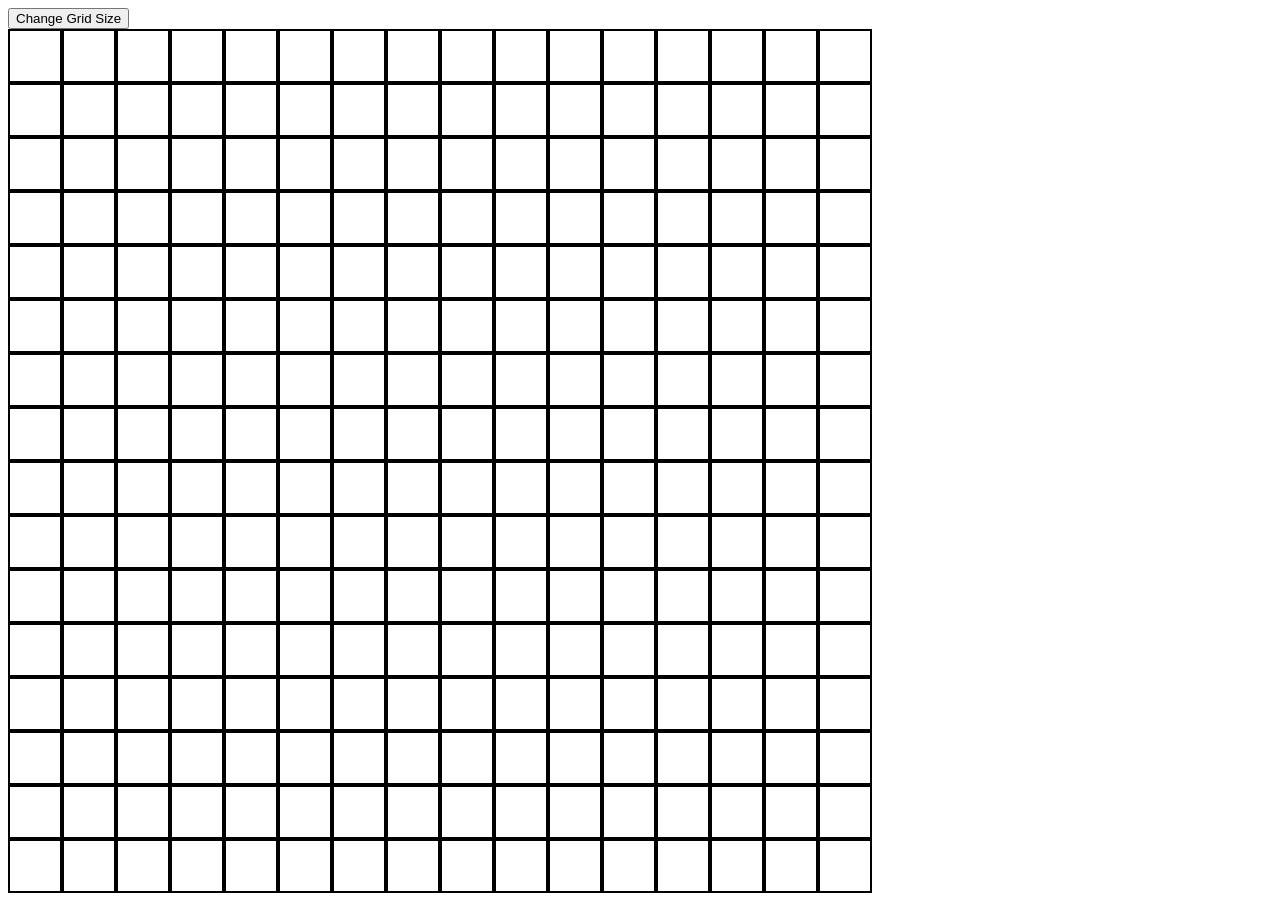
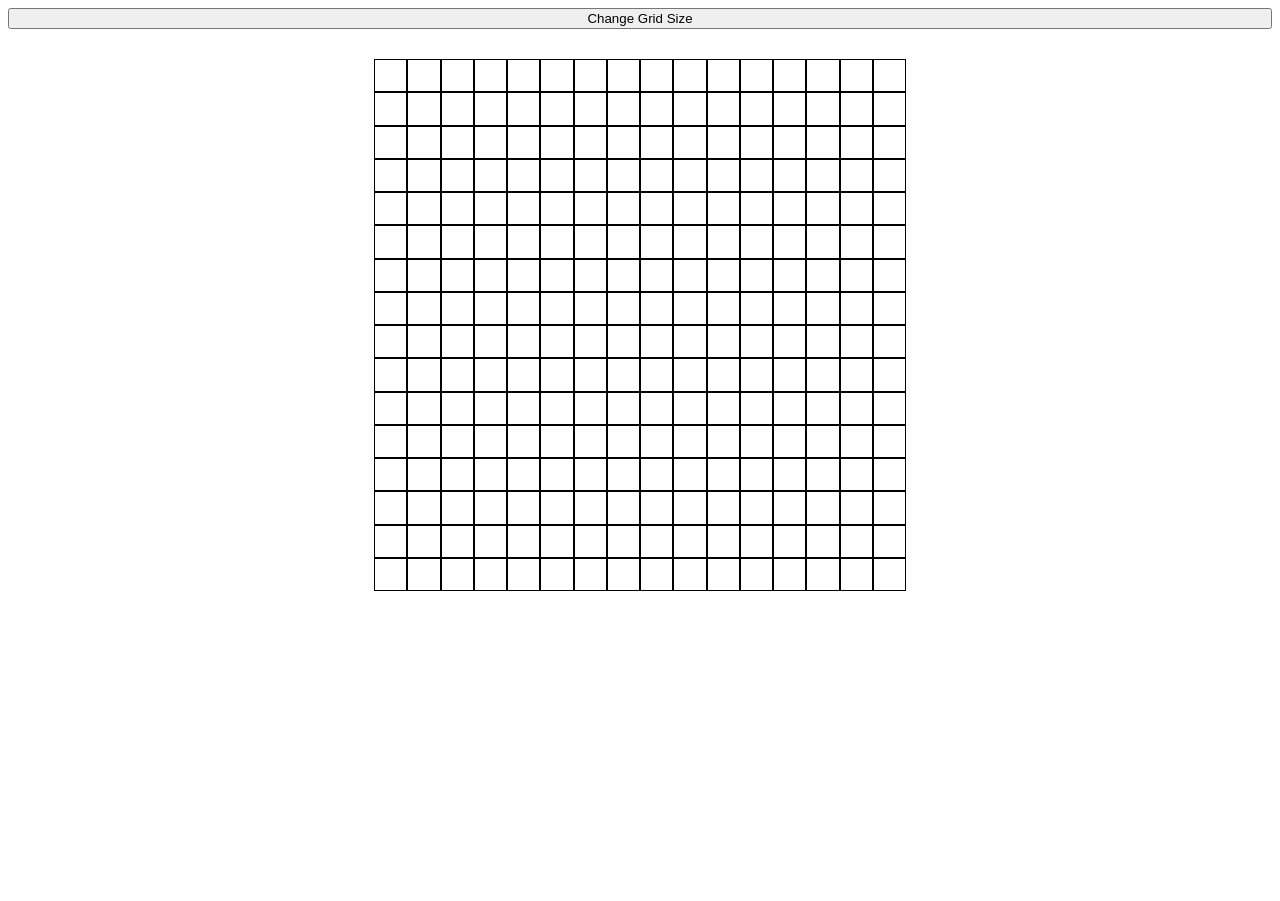
Before and after one commit to quinnoneal/etch-a-sketch, a plain HTML site: page index.html in a window 1280 px wide. After the commit the page ends 800 px from the top, so only its background shows below. Drawn offline with Linux system fonts and the light colour scheme.

Commit message:
update button styling

```diff
--- a/script.js
+++ b/script.js
@@ -1,5 +1,7 @@
+
 function createGrid(size) {
     const gridContainer = document.querySelector('.grid-container');
+    const squareSize = getSquareSize(size);
 
     for(let i = 0; i < size; i++) {
         const colDiv = document.createElement('div');
@@ -7,26 +9,17 @@ function createGrid(size) {
         for(let j = 0; j < size; j++) {
             const square = document.createElement('div');
             square.classList.add('square');
+            // name each square accordingly
             square.classList.add(`col-${i}`);
             square.classList.add(`row-${j}`);
+            // size each square accordingly
+            square.style.width = `${squareSize}px`;
+            square.style.height = `${squareSize}px`;
             colDiv.appendChild(square);
         }
         gridContainer.appendChild(colDiv);
     }
 }
-
-createGrid(16);
-initializeDrawing();
-
-// setup custom grid size button
-const changeGridSizeBtn = document.querySelector('.grid-size-button');
-changeGridSizeBtn.addEventListener('click', () => {
-    const size = Number(prompt("Enter Grid Size"));
-    // reset current grid
-    removeCurrentGrid();
-    createGrid(size);
-    initializeDrawing();
-})
 
 // drawing funcionality
 function initializeDrawing() {
@@ -39,9 +32,30 @@ function initializeDrawing() {
     })
 }
 
+// removes old grid upon new sized grid
 function removeCurrentGrid() {
     const gridContainer = document.querySelector('.grid-container');
     while(gridContainer.firstChild) {
         gridContainer.removeChild(gridContainer.firstChild);
     }
 }
+
+function getSquareSize(size) {
+    const MAX_GRID_SIZE = 500;
+    const pixelsPerSquare = MAX_GRID_SIZE / size;
+    return pixelsPerSquare;
+}
+
+// init grid
+createGrid(16);
+initializeDrawing();
+
+// setup grid size button
+const changeGridSizeBtn = document.querySelector('.grid-size-button');
+changeGridSizeBtn.addEventListener('click', () => {
+    const size = Number(prompt("Enter Grid Size"));
+    // reset current grid
+    removeCurrentGrid();
+    createGrid(size);
+    initializeDrawing();
+})
--- a/style.css
+++ b/style.css
@@ -1,10 +1,22 @@
+body {
+    display: flex;
+    flex-direction: column;
+}
+
 .square {
     width: 50px;
     height: 50px;
     background-color: white;
-    border: 2px solid black;
+    border: 1px solid black;
 }
 
 .grid-container {
     display: flex;
+    justify-content: center;
+    margin-top: 30px;
 }
+
+.grid-size-button {
+    display: flex;
+    justify-content: center;
+}
```
